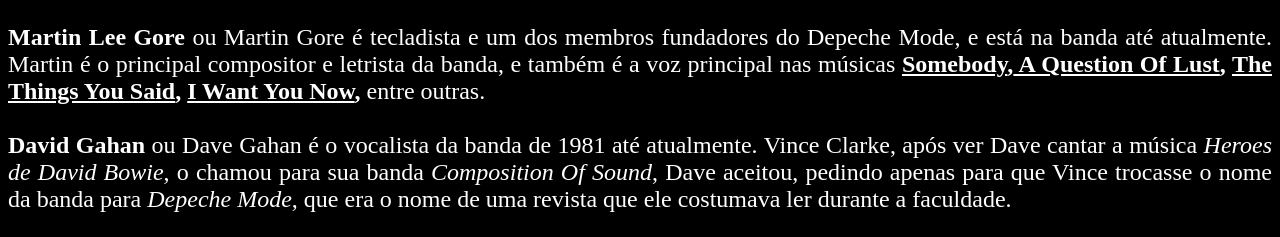
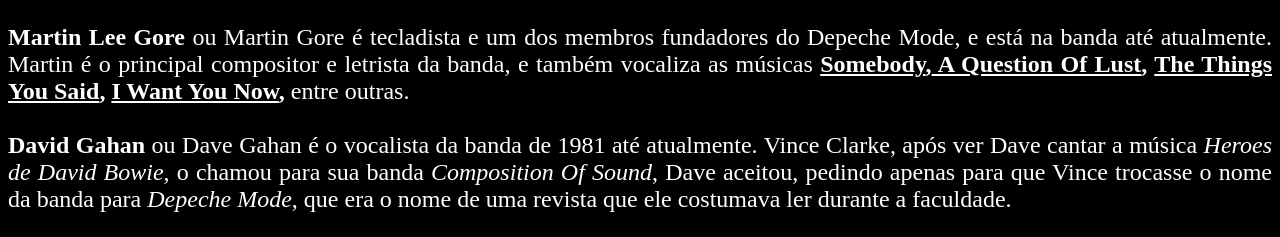
Before and after one commit to Mrjoga/Depechemode, a plain HTML site: page Depechemode.html in a window 1280 px wide. Shown: the part 299-536 px from the top of the page. Drawn offline with Linux system fonts and the light colour scheme.

Commit message:
Update Depechemode.html

```diff
--- a/Depechemode.html
+++ b/Depechemode.html
@@ -58,7 +58,7 @@
     <p style="font-size:200%;"><b> <i>Depeche Mode</i> é uma <strong>banda britanica</strong> formada em 1981.</b>Seus generos são <i>New wave</i>,<i>Shynthpop</i>,<i>Indie</i>,<i>Rock alternativo</i> e <i>Eletronica</i>.</p>
    <h1 style="font-size:250%">Membros</h1>
     <p style="font-size:150%">
-      <b>Martin Lee Gore</b> ou Martin Gore é tecladista e um dos membros fundadores do Depeche Mode, e está na banda até atualmente. Martin é o principal compositor e letrista da banda, e também é a voz principal nas músicas <b><a href="Somebody.html">Somebody</a>,<a href="A Question Of Lust.html"> A Question Of Lust</a>, <a href="Thethingsyousaid.html">The Things You Said</a>, <a href="Iwantyounow.html">I Want You Now</a>,</b> entre outras.<br> <br>
+      <b>Martin Lee Gore</b> ou Martin Gore é tecladista e um dos membros fundadores do Depeche Mode, e está na banda até atualmente. Martin é o principal compositor e letrista da banda, e também vocaliza as músicas <b><a href="Somebody.html">Somebody</a>,<a href="A Question Of Lust.html"> A Question Of Lust</a>, <a href="Thethingsyousaid.html">The Things You Said</a>, <a href="Iwantyounow.html">I Want You Now</a>,</b> entre outras.<br> <br>
       <b>David Gahan</b> ou Dave Gahan é o vocalista da banda de 1981 até atualmente. Vince Clarke, após ver Dave cantar a música <i>Heroes de David Bowie</i>, o chamou para sua banda <i>Composition Of Sound</i>, Dave aceitou, pedindo apenas para que Vince trocasse o nome da banda para <i>Depeche Mode</i>, que era o nome de uma revista que ele costumava ler durante a faculdade.</p>
     <h1 style="font-size:250%">Membros Antigos</h1>
     <p style="font-size:150%">
```
